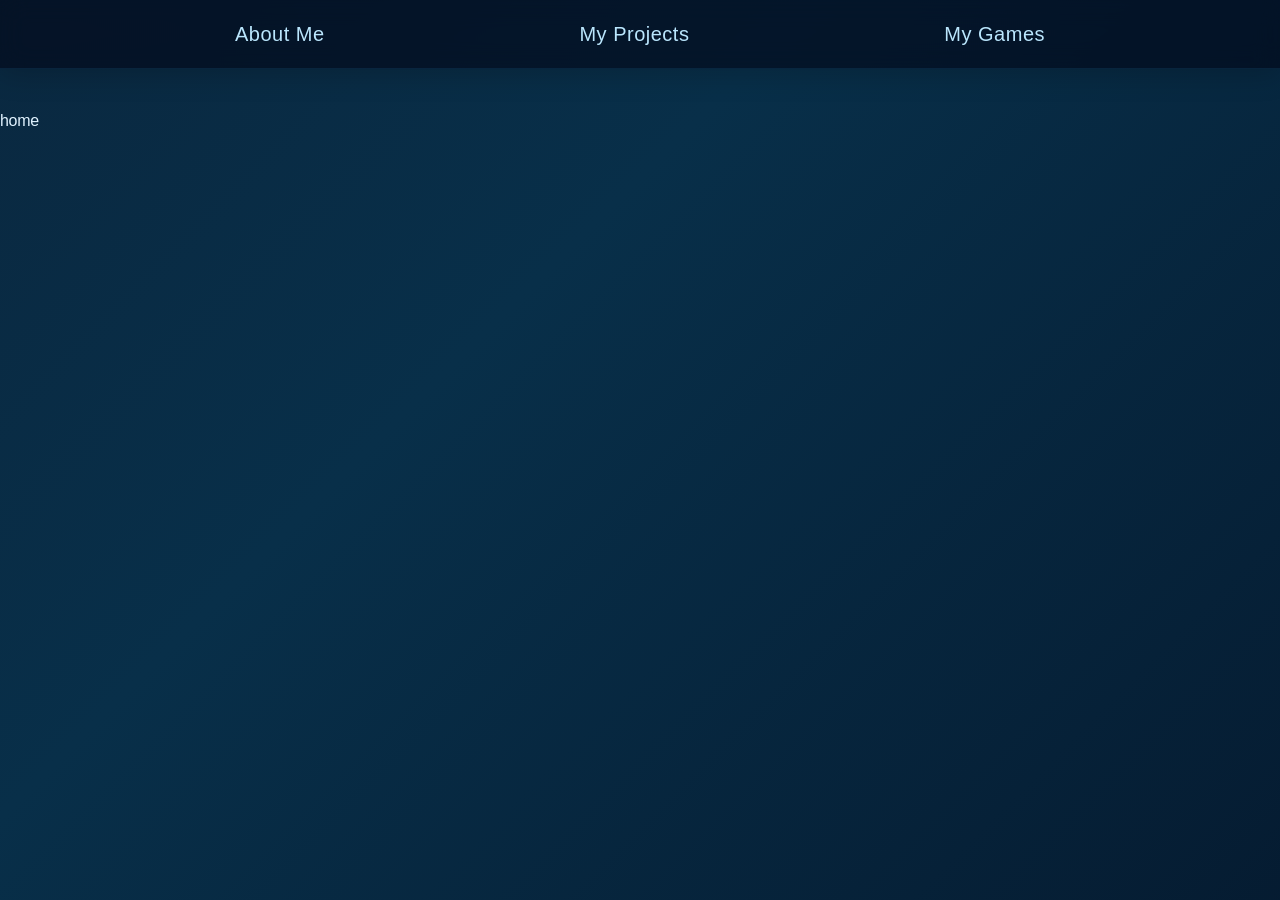
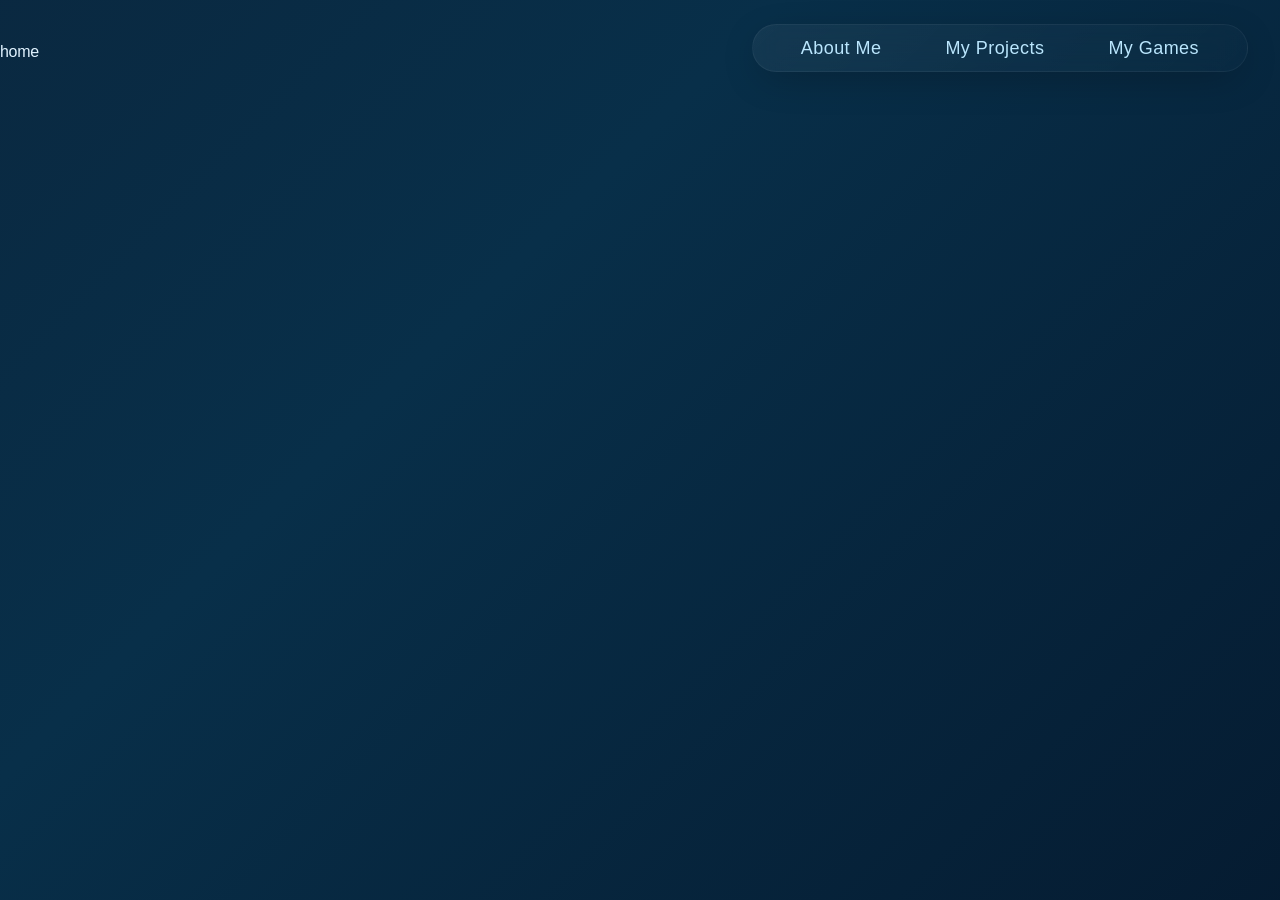
Before and after one commit to billameen/billameen.github.io, a Jekyll site: the page built from index.html, in a window 1280 px wide and 900 px high. Built offline with Jekyll 4.4.1, drawn with Linux system fonts in a browser that asks for light colours.

Commit message:
Restyled the navbar to look cleaner

```diff
--- a/css/style.css
+++ b/css/style.css
@@ -10,22 +10,21 @@
     --color-slate-300: oklch(86.9% 0.022 252.894);
     --color-white: #fff;
     --spacing: 0.25rem;
-    --container-4xl: 56rem;
-    --container-7xl: 80rem;
     --text-sm: 0.875rem;
     --text-sm--line-height: calc(1.25 / 0.875);
+    --text-base: 1rem;
+    --text-base--line-height: calc(1.5 / 1);
+    --text-lg: 1.125rem;
+    --text-lg--line-height: calc(1.75 / 1.125);
     --text-xl: 1.25rem;
     --text-xl--line-height: calc(1.75 / 1.25);
     --text-4xl: 2.25rem;
     --text-4xl--line-height: calc(2.5 / 2.25);
-    --text-5xl: 3rem;
-    --text-5xl--line-height: 1;
     --font-weight-medium: 500;
     --font-weight-bold: 700;
     --font-weight-extrabold: 800;
     --tracking-wide: 0.025em;
     --leading-relaxed: 1.625;
-    --drop-shadow-md: 0 3px 3px rgb(0 0 0 / 0.12);
     --default-transition-duration: 150ms;
     --default-transition-timing-function: cubic-bezier(0.4, 0, 0.2, 1);
     --default-font-family: var(--font-sans);
@@ -303,6 +302,7 @@
 }
 :root {
   color: #e0f2fe;
+  overscroll-behavior: none;
   --main-bg-color: #020617;
   --main-shadow-color: #010409;
   --main-container-color: #0f172a;
@@ -363,19 +363,53 @@ h1, h2, h3, .nav-button {
   background-clip: text;
 }
 #top-bar {
-  position: sticky;
-  top: 0;
+  position: fixed;
+  top: 1.5rem;
+  right: clamp(1rem, 3vw, 2rem);
   z-index: 50;
-  background: rgba(2, 6, 23, 0.6);
-  backdrop-filter: blur(12px);
-  -webkit-backdrop-filter: blur(12px);
-  border-bottom: 1px solid rgba(56, 189, 248, 0.1);
-  box-shadow: 0 4px 30px rgba(0, 0, 0, 0.2);
+  background: linear-gradient(135deg, rgba(255, 255, 255, 0.05) 0%, rgba(255, 255, 255, 0.01) 100%);
+  border: 1px solid rgba(255, 255, 255, 0.05);
+  backdrop-filter: blur(16px);
+  -webkit-backdrop-filter: blur(16px);
+  box-shadow: 0 10px 40px -10px rgba(0, 0, 0, 0.3);
+  border-radius: 9999px;
+  padding: 0 clamp(1.5rem, 4vw, 3rem);
+  transition: all 0.4s cubic-bezier(0.16, 1, 0.3, 1);
+  display: flex;
+  justify-content: center;
+  align-items: center;
+  overflow: hidden;
+  max-width: calc(100vw - 2rem);
+  height: 48px;
+}
+#top-bar.collapsed {
+  max-width: 48px;
+  padding: 0;
+  background: linear-gradient(135deg, rgba(14, 165, 233, 0.15) 0%, rgba(2, 6, 23, 0.3) 100%);
+  border-color: rgba(56, 189, 248, 0.3);
+  box-shadow: 0 10px 40px -10px rgba(2, 132, 199, 0.2);
+}
+#top-bar.collapsed:hover {
+  max-width: calc(100vw - 2rem);
+  padding: 0 clamp(1.5rem, 4vw, 3rem);
+  background: linear-gradient(135deg, rgba(255, 255, 255, 0.05) 0%, rgba(255, 255, 255, 0.02) 100%);
+  border-color: rgba(255, 255, 255, 0.1);
+  box-shadow: 0 10px 40px -10px rgba(2, 132, 199, 0.3);
+}
+#navbar-list {
+  transition: opacity 0.3s ease, transform 0.4s ease;
+  width: max-content;
+  display: flex;
+  gap: clamp(1.5rem, 5vw, 4rem);
+}
+#top-bar.collapsed:not(:hover) #navbar-list {
+  opacity: 0;
+  transform: scale(0.8);
+  pointer-events: none;
 }
 .nav-button {
-  padding: calc(var(--spacing) * 5);
-  font-size: var(--text-xl);
-  line-height: var(--tw-leading, var(--text-xl--line-height));
+  font-size: var(--text-base);
+  line-height: var(--tw-leading, var(--text-base--line-height));
   --tw-font-weight: var(--font-weight-medium);
   font-weight: var(--font-weight-medium);
   --tw-tracking: var(--tracking-wide);
@@ -385,27 +419,20 @@ h1, h2, h3, .nav-button {
   transition-duration: var(--tw-duration, var(--default-transition-duration));
   --tw-duration: 300ms;
   transition-duration: 300ms;
+  @media (width >= 48rem) {
+    font-size: var(--text-lg);
+    line-height: var(--tw-leading, var(--text-lg--line-height));
+  }
   opacity: 0;
   animation: slide-down 0.8s cubic-bezier(0.16, 1, 0.3, 1) forwards;
   position: relative;
   color: #bae6fd;
+  padding: 0.5rem 0;
+  display: flex;
+  align-items: center;
 }
 .nav-button:hover {
   color: #ffffff;
-}
-.nav-button::after {
-  content: '';
-  position: absolute;
-  bottom: 10px;
-  left: 50%;
-  transform: translateX(-50%);
-  width: 0;
-  height: 2px;
-  background: linear-gradient(90deg, transparent, #38bdf8, transparent);
-  transition: width 0.3s ease;
-}
-.nav-button:hover::after {
-  width: 60%;
 }
 .nav-button:nth-child(1) {
   animation-delay: 0.1s;
@@ -462,7 +489,7 @@ h1, h2, h3, .nav-button {
   border-radius: 1rem;
   padding: calc(var(--spacing) * 6);
   transition: all 0.4s cubic-bezier(0.16, 1, 0.3, 1);
-  box-shadow: 0 10px 40px -10px rgba(0,0,0,0.3);
+  box-shadow: 0 10px 40px -10px rgba(0, 0, 0, 0.3);
   display: flex;
   flex-direction: column;
 }
@@ -511,14 +538,14 @@ h1, h2, h3, .nav-button {
   left: -10%;
   width: 50vw;
   height: 50vw;
-  background: radial-gradient(circle, rgba(14,165,233,0.3) 0%, rgba(0,0,0,0) 70%);
+  background: radial-gradient(circle, rgba(14, 165, 233, 0.3) 0%, rgba(0, 0, 0, 0) 70%);
 }
 .ambient-light-2 {
   bottom: -20%;
   right: -10%;
   width: 60vw;
   height: 60vw;
-  background: radial-gradient(circle, rgba(56,189,248,0.2) 0%, rgba(0,0,0,0) 70%);
+  background: radial-gradient(circle, rgba(56, 189, 248, 0.2) 0%, rgba(0, 0, 0, 0) 70%);
 }
 @property --tw-font-weight {
   syntax: "*";
--- a/js/script.js
+++ b/js/script.js
@@ -106,3 +106,18 @@ fetch("./data/research.json").then( data => {
 
 // const hiddenElements = document.querySelectorAll(".hidden");
 // hiddenElements.forEach((el) => observer.observe(el));
+
+/****************************/
+/** Navbar Scroll Behavior **/
+/****************************/
+const topBar = document.getElementById("top-bar");
+
+window.addEventListener("scroll", () => {
+    if (topBar) {
+        if (window.scrollY > 50) {
+            topBar.classList.add("collapsed");
+        } else {
+            topBar.classList.remove("collapsed");
+        }
+    }
+});
```
Also changed, not shown: css/input.css (+110 -41 lines), js/animate.js (added).
